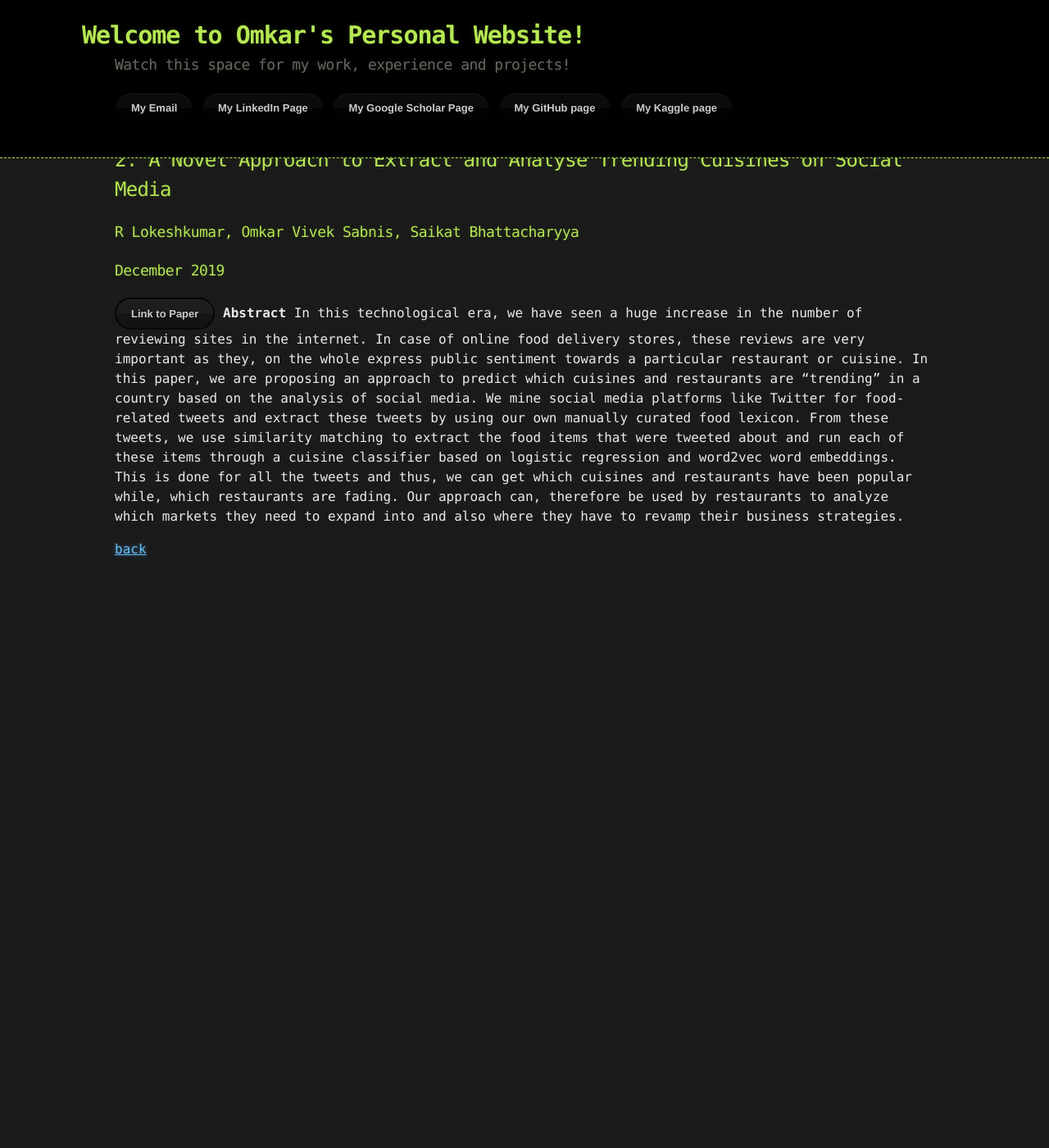
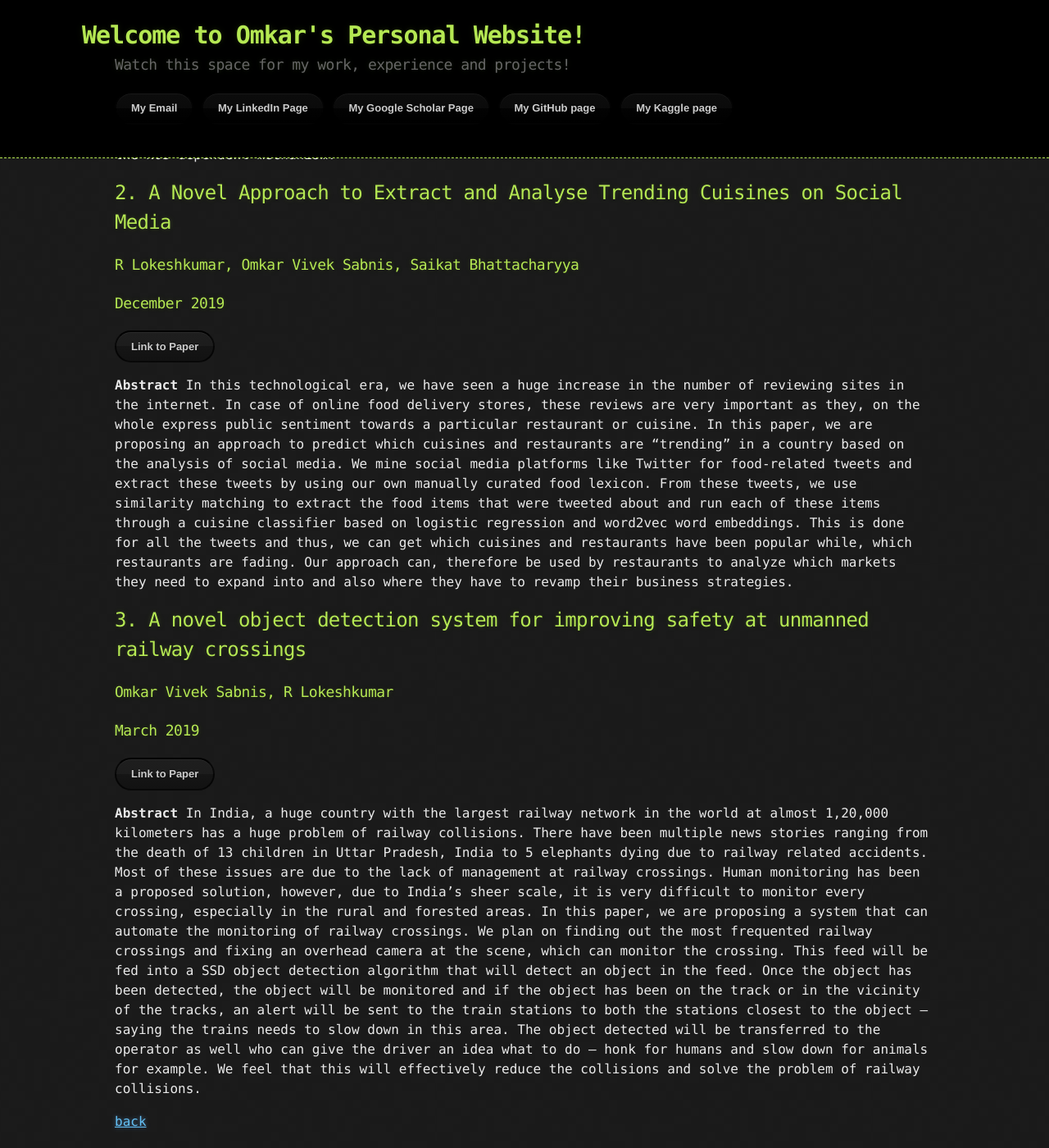
Before and after one commit to osabnis/osabnis.github.io, a Jekyll site: the page built from publications.md, in a window 1280 px wide and 1400 px high, scrolled down 908 px. Shown: the whole window at 82% size. Built offline with Jekyll 4.4.1, drawn with Linux system fonts in a browser that asks for light colours; our own code applies the rules of GitHub Pages for plain Markdown files; before the commit the page ends 1610 px from its top, so only the background shows below that.

Commit message:
Update publications.md

```diff
--- a/publications.md
+++ b/publications.md
@@ -8,6 +8,7 @@ layout: default
 ### Natalya Dorofeyeva, Konstantin Drachuk, Rajasekaran Rajkumar, Omkar Sabnis, Vadim Sagach
 ### June 2020
 <a href="https://onlinelibrary.wiley.com/doi/epdf/10.1111/eci.13354" class="btn btn-email"><span class="fa fa-envelope"></span>Link to Paper</a>
+
 **Abstract**
 
 _Background and aims:_ Diabetes dramatically increases the risk of cardiovascular complications and mortality. Hydrogen sulphide plays an important role in reduc-ing oxidative stress. Several studies demonstrated that hydrogen sulphide protects islet beta cells from oxidant stress damage and decreases apoptosis. The aim of the work is to investigate the effect of hydrogen sulphide donor on heart functions and endothelium-dependent relaxation of aortic smooth muscle in diabetes.
@@ -24,12 +25,19 @@ _Conclusion:_ The exogenous hydrogen sulphide can improve pumping function and r
 ### R Lokeshkumar, Omkar Vivek Sabnis, Saikat Bhattacharyya
 ### December 2019
 <a href="https://www.researchgate.net/profile/Lokeshkumar-Ramasamy/publication/339678307_A_Novel_Approach_to_Extract_and_Analyse_Trending_Cuisines_on_Social_Media/links/5e786c1f299bf1892c021faa/A-Novel-Approach-to-Extract-and-Analyse-Trending-Cuisines-on-Social-Media.pdf" class="btn btn-email"><span class="fa fa-envelope"></span>Link to Paper</a>
+
 **Abstract**
 In this technological era, we have seen a huge increase in the number of reviewing sites in the internet. In case of online food delivery stores, these reviews are very important as they, on the whole express public sentiment towards a particular restaurant or cuisine. In this paper, we are proposing an approach to predict which cuisines and restaurants are “trending” in a country based on the analysis of social media. We mine social media platforms like Twitter for food-related tweets and extract these tweets by using our own manually curated food lexicon. From these tweets, we use similarity matching to extract the food items that were tweeted about and run each of these items through a cuisine classifier based on logistic regression and word2vec word embeddings. This is done for all the tweets and thus, we can get which cuisines and restaurants have been popular while, which restaurants are fading. Our approach can, therefore be used by restaurants to analyze which markets they need to expand into and also where they have to revamp their business strategies.
 
 
+## 3. A novel object detection system for improving safety at unmanned railway crossings
+### Omkar Vivek Sabnis, R Lokeshkumar
+### March 2019
+<a href="https://www.researchgate.net/profile/Lokeshkumar-Ramasamy/publication/337793911_A_novel_object_detection_system_for_improving_safety_at_unmanned_railway_crossings/links/5e786f354585157b9a546c70/A-novel-object-detection-system-for-improving-safety-at-unmanned-railway-crossings.pdf" class="btn btn-email"><span class="fa fa-envelope"></span>Link to Paper</a>
 
-
-
+**Abstract**
+In India, a huge country with the largest railway network in the world at almost 1,20,000 kilometers has a huge problem of railway collisions. There have been multiple
+news stories ranging from the death of 13 children in Uttar Pradesh, India to 5 elephants dying due to railway related accidents. Most of these issues are due to the lack of
+management at railway crossings. Human monitoring has been a proposed solution, however, due to India’s sheer scale, it is very difficult to monitor every crossing, especially in the rural and forested areas. In this paper, we are proposing a system that can automate the monitoring of railway crossings. We plan on finding out the most frequented railway crossings and fixing an overhead camera at the scene, which can monitor the crossing. This feed will be fed into a SSD object detection algorithm that will detect an object in the feed. Once the object has been detected, the object will be monitored and if the object has been on the track or in the vicinity of the tracks, an alert will be sent to the train stations to both the stations closest to the object – saying the trains needs to slow down in this area. The object detected will be transferred to the operator as well who can give the driver an idea what to do – honk for humans and slow down for animals for example. We feel that this will effectively reduce the collisions and solve the problem of railway collisions.
 
 [back](./)
```
